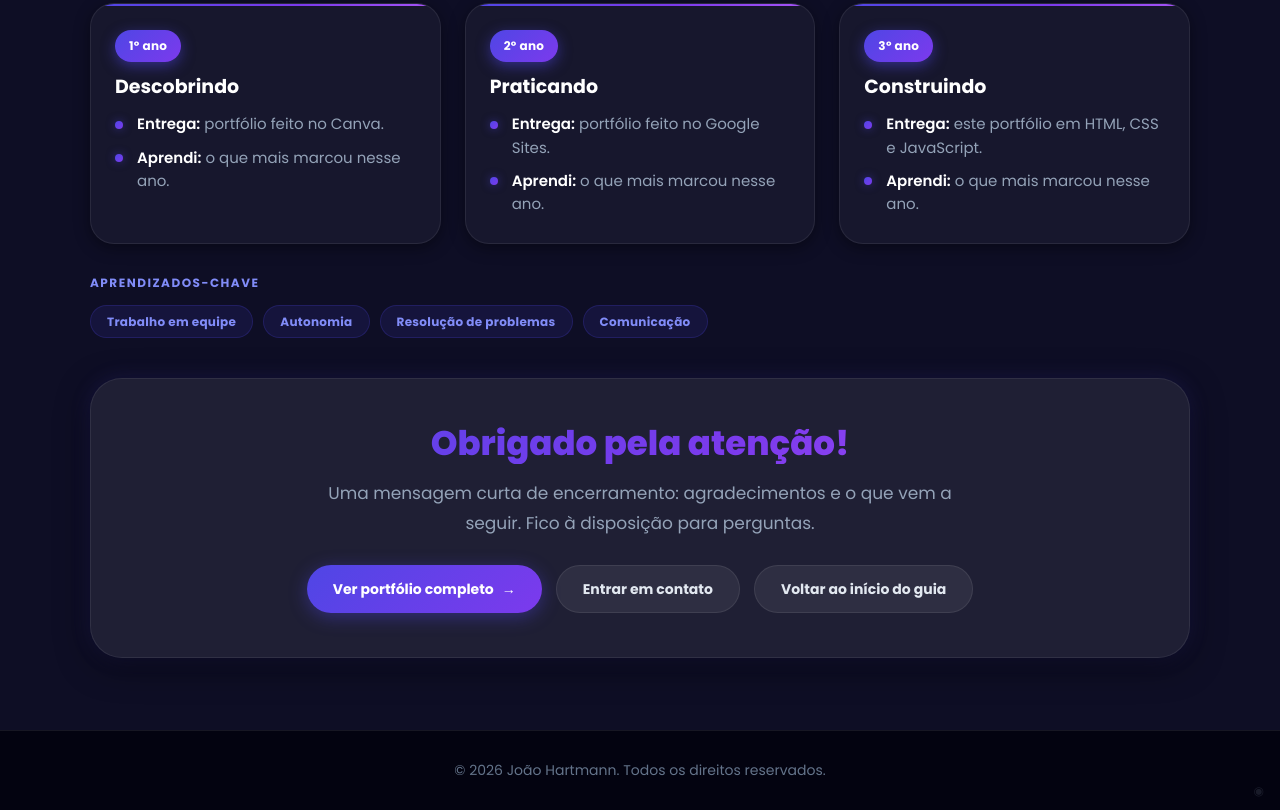
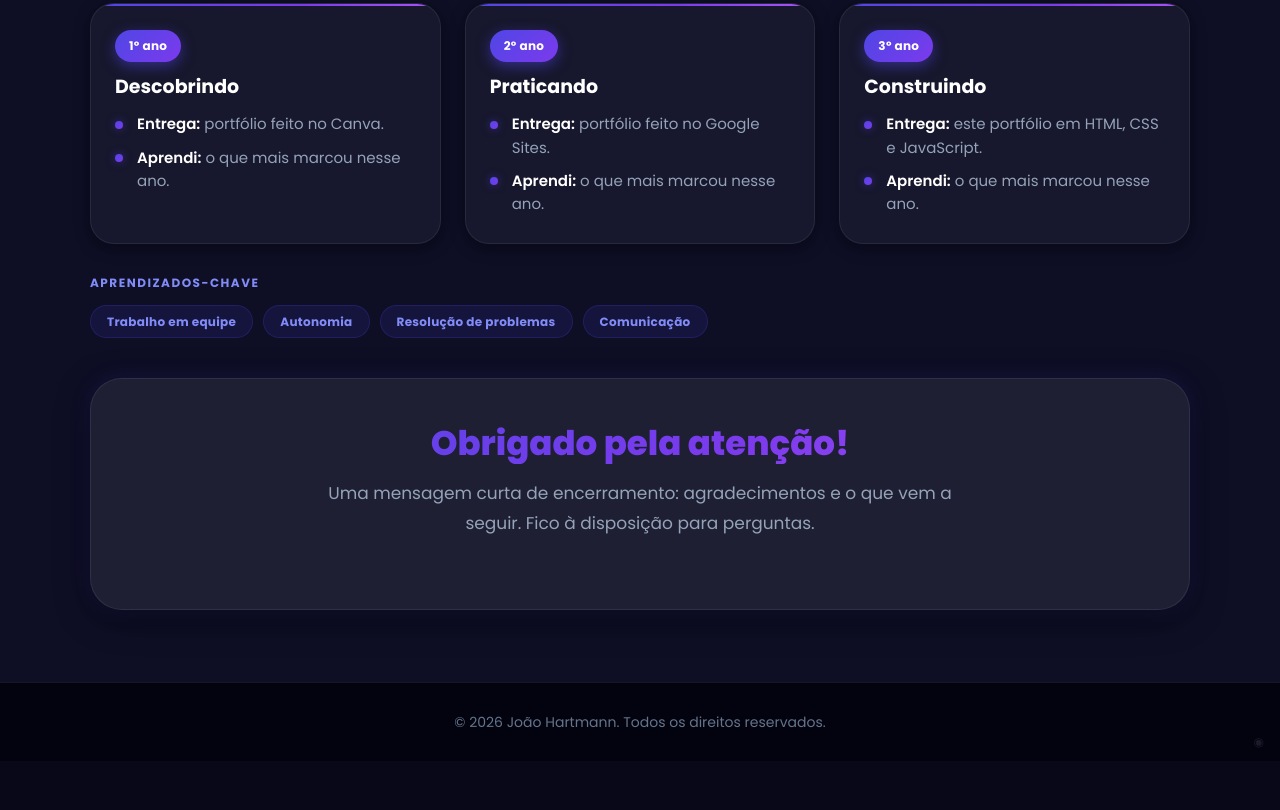
Before and after one commit to jjoaohartmann/portfoliohartmann, a plain HTML site: page guia.html in a window 1280 px wide. Shown: the part 5453-6263 px from the top of the page. After the commit the page ends 6214 px from the top, so only its background shows below. Drawn offline with Linux system fonts and the light colour scheme.

Commit message:
ajuste no guia

```diff
--- a/guia.html
+++ b/guia.html
@@ -457,11 +457,6 @@
                     <!-- EDITE: mensagem final -->
                     <h3>Obrigado pela atenção!</h3>
                     <p>Uma mensagem curta de encerramento: agradecimentos e o que vem a seguir. Fico à disposição para perguntas.</p>
-                    <div class="guia-final-botoes">
-                        <a class="guia-btn" href="index.html#Portfolio">Ver portfólio completo <span aria-hidden="true">→</span></a>
-                        <a class="guia-btn guia-btn-sec" href="contato.html">Entrar em contato</a>
-                        <a class="guia-btn guia-btn-sec" href="#sobre">Voltar ao início do guia</a>
-                    </div>
                 </div>
             </div>
         </section>
```
